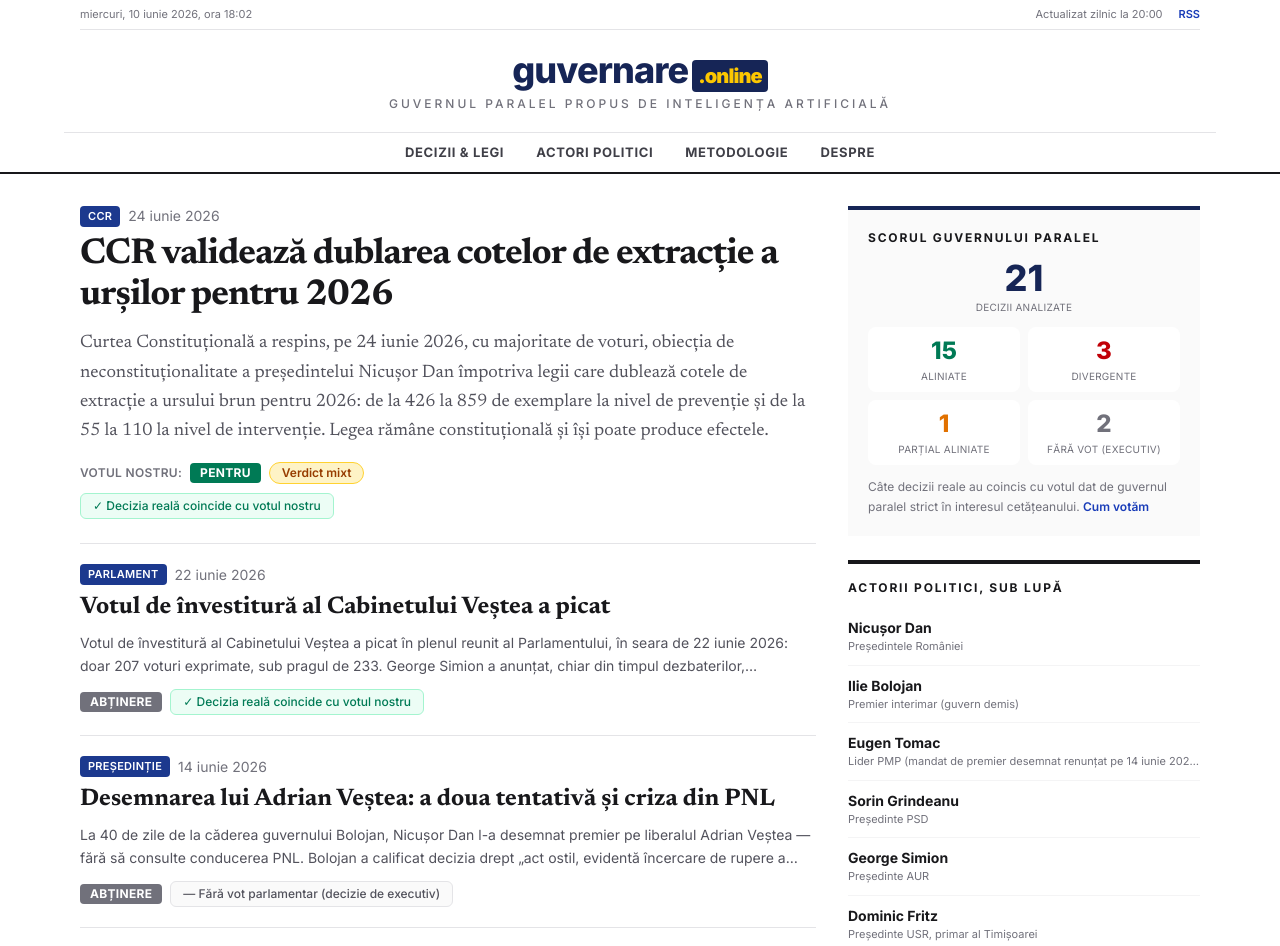
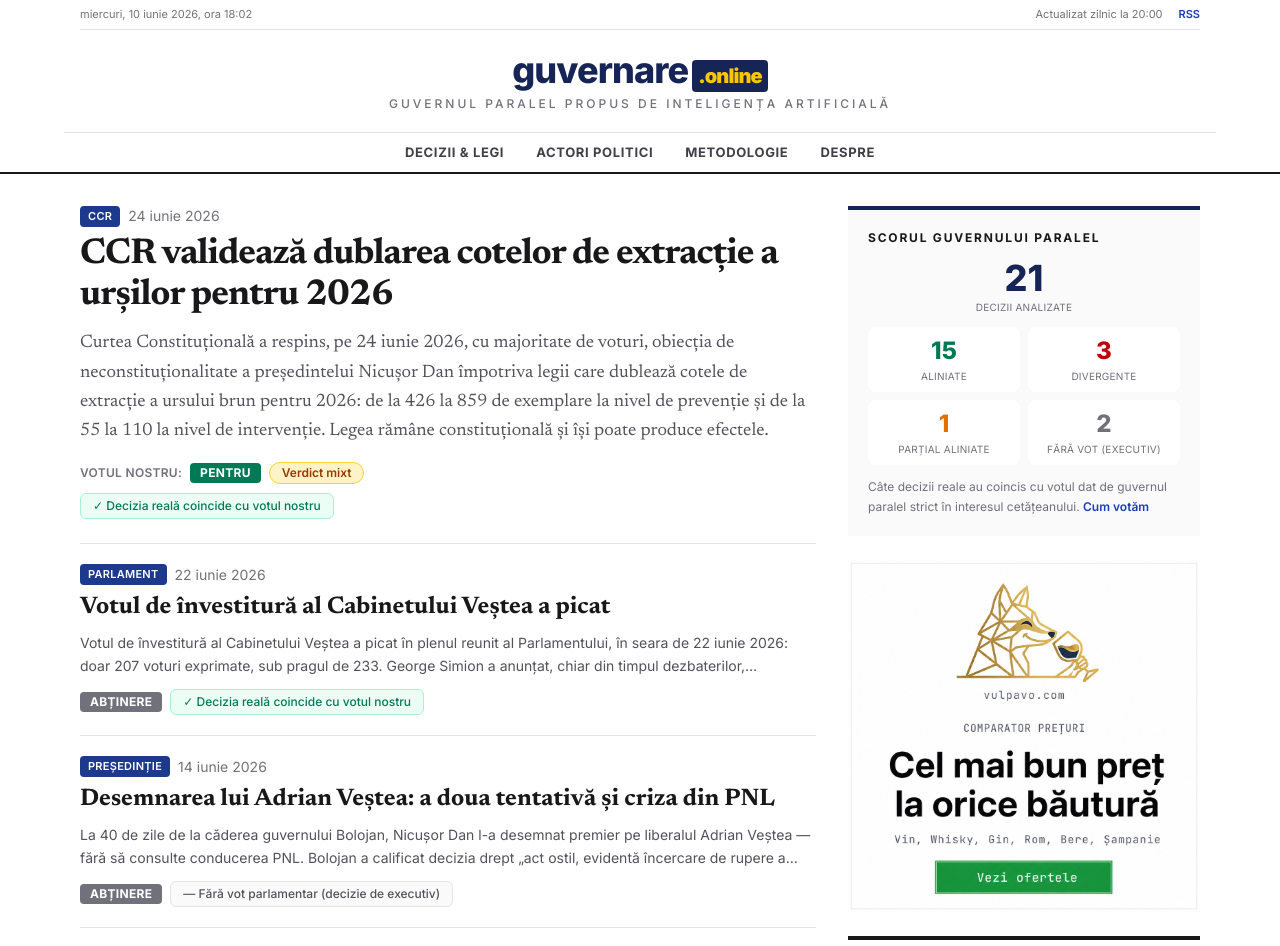
Before and after one commit to mandificator/guvernaire, a Next.js app: page / in a window 1280 px wide. Shown: the top 946 px of the page. Built offline with nearby package versions, Linux system fonts and the light colour scheme.

Commit message:
Adaugă banner Vulpavo în sidebar homepage cu link la vulpavo.com

```diff
--- a/app/page.tsx
+++ b/app/page.tsx
@@ -123,6 +123,21 @@ export default function Home() {
             </p>
           </div>
 
+          <a
+            href="https://vulpavo.com"
+            target="_blank"
+            rel="noopener noreferrer"
+            className="block"
+          >
+            <img
+              src="/vulpavo.jpg"
+              alt="Vulpavo"
+              width={1024}
+              height={1024}
+              className="w-full"
+            />
+          </a>
+
           <div className="border-t-4 border-zinc-900 p-0">
             <h2 className="mb-3 pt-4 text-xs font-bold uppercase tracking-[0.15em] text-zinc-900">
               Actorii politici, sub lupă
```
Also changed, not shown: public/vulpavo.jpg (added).
